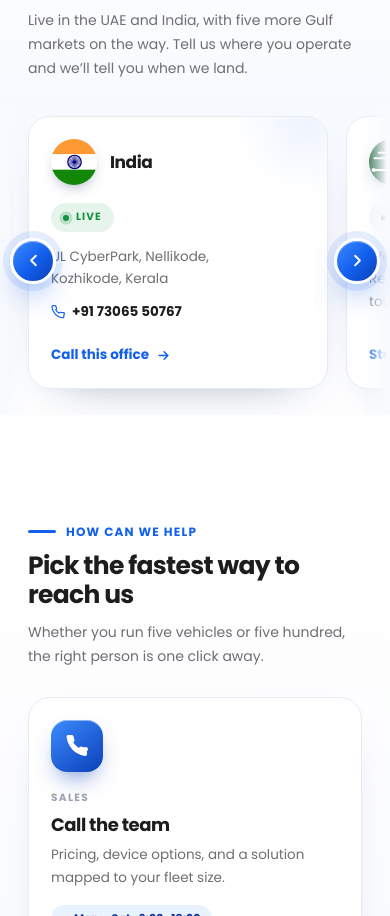
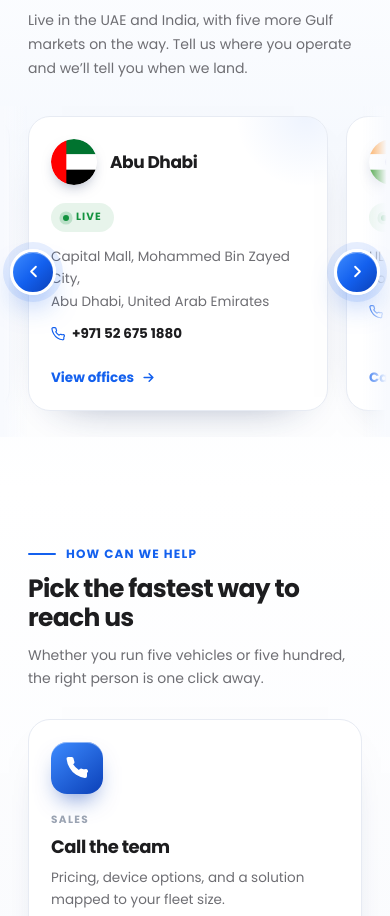
Before and after one commit to MalikMudassar123/locator-software, a Next.js app: page /contact in a window 390 px wide. Shown: the part 3470-4386 px from the top of the page. Built offline with nearby package versions, Linux system fonts and the light colour scheme; no server answers.

Commit message:
fix mobile banners

```diff
--- a/src/components/about/AboutPillarHero.tsx
+++ b/src/components/about/AboutPillarHero.tsx
@@ -210,9 +210,17 @@ export default function AboutPillarHero({
           @media (max-width: 768px) {
             .cv-hero {
               min-height: clamp(580px, 90vh, 720px);
-              background-image: url('/About_us/core_values/core values.webp');
-              background-size: auto calc(100% - 64px);
-              background-position: right bottom;
+              /* Dedicated mobile crop (portrait, content already framed
+                 toward the top) instead of stretching the desktop landscape
+                 shot — same swap MissionHero/SmartIotHero do for mobile. */
+              background-image: url('/About_us/core_values/ChatGPT Image Aug 26, 2026, 03_06_26 AM.webp');
+              /* Bottom-anchored, not top: the hand sits right at this crop's
+                 own top edge, and this section's fixed navbar sits over the
+                 section's top 64px — a top anchor would put the hand right
+                 behind it (the exact bug fixed earlier on this same page).
+                 The crop's blank lower half gives enough clearance instead. */
+              background-size: contain;
+              background-position: center bottom;
               background-repeat: no-repeat;
               background-color: #e8eef5;
               width: 100vw;
--- a/src/components/about/MissionHero.tsx
+++ b/src/components/about/MissionHero.tsx
@@ -155,7 +155,11 @@ export default function MissionHero() {
             width: 100vw;
             margin-left: calc(50% - 50vw);
           }
+          /* Dedicated mobile crop (portrait, content already framed toward
+             the top) instead of stretching the desktop landscape shot —
+             same swap SmartIotHero does for its own mobile background. */
           .msh-photo {
+            background-image: url('/About_us/mission/ChatGPT Image Aug 25, 2026, 12_45_27 AM.webp');
             background-position: center top;
           }
           /* Subtle gradient behind text for readability */
--- a/src/components/contact/ContactPresence.tsx
+++ b/src/components/contact/ContactPresence.tsx
@@ -20,12 +20,22 @@ type Market = {
 
 const MARKETS: Market[] = [
   {
-    country: 'United Arab Emirates',
+    country: 'Dubai',
     flag: '/uae-flag.svg',
     live: true,
-    place: 'Dubai · Abu Dhabi',
+    place: 'Sheikh Zayed Road, Trade Centre,\nTrade Centre 1, Dubai, United Arab Emirates',
     phone: '+971 4 354 7766',
     phoneHref: 'tel:+97143547766',
+    cta: 'View offices',
+    href: '#offices',
+  },
+  {
+    country: 'Abu Dhabi',
+    flag: '/uae-flag.svg',
+    live: true,
+    place: 'Capital Mall, Mohammed Bin Zayed City,\nAbu Dhabi, United Arab Emirates',
+    phone: '+971 52 675 1880',
+    phoneHref: 'tel:+971526751880',
     cta: 'View offices',
     href: '#offices',
   },
--- a/src/components/industries/IndustryBlocks.tsx
+++ b/src/components/industries/IndustryBlocks.tsx
@@ -1,7 +1,7 @@
 import Image from 'next/image'
 import type { Industry, IndustryBlock } from './industries-data'
 
-function Block({ block, image, flip, shaded }: { block: IndustryBlock; image: string; flip: boolean; shaded: boolean }) {
+function Block({ block, image, imagePosition, flip, shaded }: { block: IndustryBlock; image: string; imagePosition?: string; flip: boolean; shaded: boolean }) {
   return (
     <section className="ixb-sec" style={shaded ? { background: '#f7f9fc' } : undefined}>
       <div className={`ixb-grid${flip ? ' flip' : ''}`}>
@@ -25,7 +25,7 @@ function Block({ block, image, flip, shaded }: { block: IndustryBlock; image: st
         </div>
         <div className="ixb-viz" data-reveal={flip ? 'left' : 'right'}>
           <div className="ixb-frame">
-            <Image src={image} alt="" fill sizes="(max-width: 768px) 90vw, (max-width: 1080px) 85vw, (max-width: 1400px) 45vw, 50vw" style={{ objectFit: 'cover', objectPosition: 'center' }} />
+            <Image src={image} alt="" fill sizes="(max-width: 768px) 90vw, (max-width: 1080px) 85vw, (max-width: 1400px) 45vw, 50vw" style={{ objectFit: 'cover', objectPosition: imagePosition || 'center' }} />
           </div>
         </div>
       </div>
@@ -86,8 +86,8 @@ export default function IndustryBlocks({ industry }: { industry: Industry }) {
         }
       `}</style>
 
-      <Block block={industry.block1} image={industry.block1.image || industry.image} flip={false} shaded={false} />
-      <Block block={industry.block2} image={industry.block2.image || industry.image} flip={true} shaded={true} />
+      <Block block={industry.block1} image={industry.block1.image || industry.image} imagePosition={industry.block1.imagePosition} flip={false} shaded={false} />
+      <Block block={industry.block2} image={industry.block2.image || industry.image} imagePosition={industry.block2.imagePosition} flip={true} shaded={true} />
     </>
   )
 }
--- a/src/components/industries/industries-data.ts
+++ b/src/components/industries/industries-data.ts
@@ -30,8 +30,8 @@ export type Industry = {
   tagline: string
   /** Hero banner sub-paragraph. */
   lead: string
-  block1: IndustryBlock & { image?: string }
-  block2: IndustryBlock & { image?: string }
+  block1: IndustryBlock & { image?: string; imagePosition?: string }
+  block2: IndustryBlock & { image?: string; imagePosition?: string }
 }
 
 export const INDUSTRIES: Industry[] = [
@@ -172,6 +172,10 @@ export const INDUSTRIES: Industry[] = [
         'Improved fleet productivity and customer satisfaction',
       ],
       image: '/ChatGPT Image Aug 25, 2026, 06_26_56 PM.png',
+      // Loading dock, van and gate all sit close to the photo's right edge —
+      // a centered crop was clipping into them. Anchoring right instead
+      // trims the crop entirely from the (mostly empty) left side.
+      imagePosition: 'right center',
     },
   },
   {
```
Also changed, not shown: public/About_us/core_values/ChatGPT Image Aug 26, 2026, 03_06_26 AM.webp (added), public/About_us/mission/ChatGPT Image Aug 25, 2026, 12_45_27 AM.webp (added).
